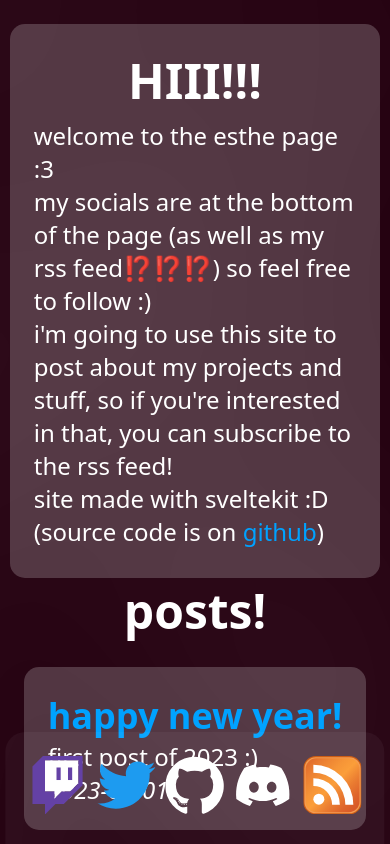
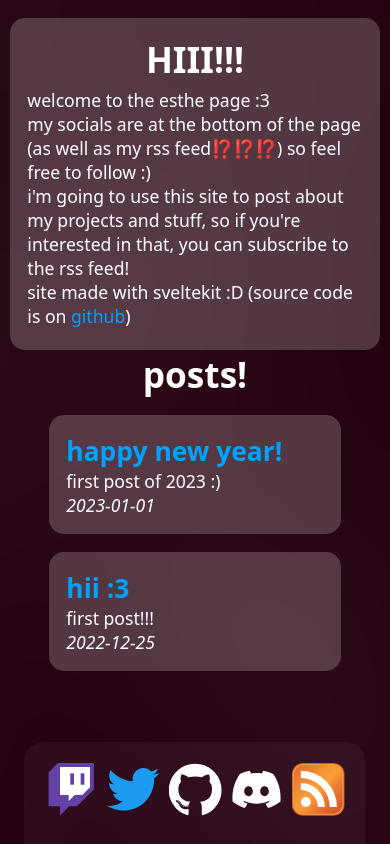
Before and after one commit to esthedebeste/esthe.live, a SvelteKit app: page / in a window 390 px wide. Shown: the top 844 px of the page. Built offline with nearby package versions, Linux system fonts and the light colour scheme.

Commit message:
who up reducing they font size on mobile devices

```diff
--- a/src/global.css
+++ b/src/global.css
@@ -22,10 +22,17 @@ html {
 body {
 	width: 100%;
 	height: 100%;
+	font-size: 1.5rem;
 	margin: 0;
-	font-size: 1.5em;
 	background-color: #270313;
 }
+
+@media screen and (max-width: 1000px) {
+	body {
+		font-size: 1.1rem;
+	}
+}
+
 body[data-darkness="true"] {
 	background-color: black;
 }
```
